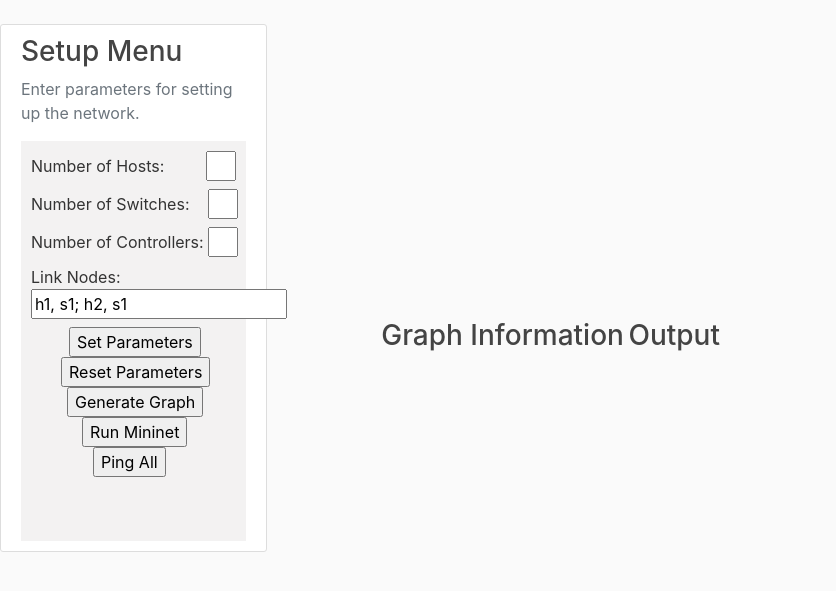
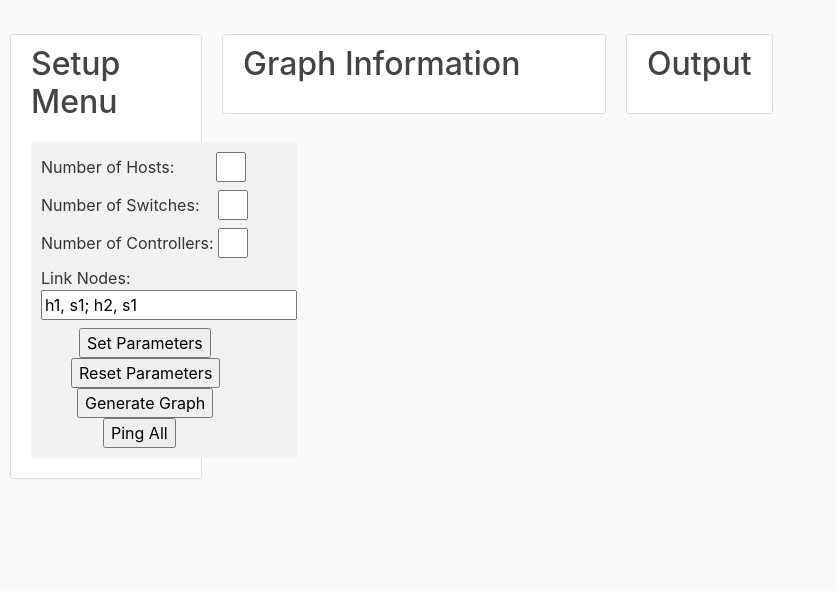
Before and after one commit to GatlinCruz/Capstone, a Django app: template mysite/gui/templates/gui/base.html in a window 1280 px wide. Shown: the part 56-647 px from the top of the page, without its empty margins (0-836 px from the left). Run offline with Django 3.2, Linux system fonts and the light colour scheme; the template is opened without the code that fills it, so the values that code supplies are empty; some libraries are stand-ins or nearby versions.

Commit message:
More formatting :))

```diff
--- a/mysite/gui/templates/gui/base.html
+++ b/mysite/gui/templates/gui/base.html
@@ -7,9 +7,9 @@
     <link rel="stylesheet" href="https://stackpath.bootstrapcdn.com/bootstrap/4.5.2/css/bootstrap.min.css" integrity="sha384-JcKb8q3iqJ61gNV9KGb8thSsNjpSL0n8PARn9HuZOnIxN0hoP+VmmDGMN5t9UJ0Z" crossorigin="anonymous">
     {% load static %}
     <link rel="stylesheet" type="text/css" href="{% static 'gui/main.css' %}">
-
     <title>Capstone</title>
 </head>
+
 <body>
 <header class="site-header">
     <nav class="navbar navbar-expand-md navbar-dark bg-steel fixed-top">
@@ -26,14 +26,10 @@
     </nav>
 </header>
 
-
-  <div class="row" style="display:inline-block">
-    <div class="col-md-4">
-      <div class="content-section" style="display:inline-block">
-        <h3>Setup Menu</h3>
-        <p class='text-muted'>Enter parameters for setting up the network.</p>
-          <div class="btn-group" style="display: inline-block">
-            <form action="#" method="get" style="width:225px; height:400px; background-color:#f3f2f2">
+<div class="content-section" style="width:15%; float: left; margin:10px">
+    <h2 style="margin-bottom:20px">Setup Menu</h2>
+    <div class="btn-group" style="display: inline-block; margin-bottom:10px">
+        <form action="#" method="get" style="background-color:#f3f2f2; padding-bottom:10px">
             <label style=" margin-left:10px">Number of Hosts: <input type="text" value="{{graph.num_hosts}}" id="host" name="host" size="3" style="width:30px; margin-left: 37px; margin-top: 10px;"/></label>
             <label style=" margin-left:10px">Number of Switches: <input type="text" value="{{graph.num_switches}}" id="switch" name="switch" size="3" style="width:30px; margin-left: 14px"/></label>
             <label style=" margin-left:10px">Number of Controllers: <input type="text" value="{{graph.num_controllers}}" id="controller" name="controller" size="3" style="width:30px"/></label>
@@ -42,30 +38,22 @@
             <input type="submit" value="Reset Parameters" name="resetbtn" style="margin-left: 40px">
             <div>
                 <input type="submit" value="Generate Graph" name="graphbtn" style="margin-left: 46px">
-                    <input type="submit" value="Run Mininet" name="runbtn" style="margin-left: 61px">
                 <input type="submit" value="Ping All" name="pingbtn" style="margin-left: 72px">
-                </div>
-                <div>
-<!--                    <input type="text" value="h1" id="first" name="first" size="1" style="width:30px; margin-top: 10px; margin-left: 42px"/>-->
-
-<!--                    <input type="text" value="h2" id="second" name="second" size="1" style="width:30px; margin-top: 10px; "/>-->
             </div>
         </form>
     </div>
 </div>
-<!--        <div class="col-md-8">-->
-
-<!--    </div>-->
+<div class="content-section" id="content" style="width:30%; float:left; margin:10px">
+    <h2 style="margin-bottom:20px">Graph Information</h2>
+    <div style="background-color:#f3f2f2">
+        {% block content %}{% endblock %}
     </div>
 </div>
-    <div id="content" style="display:inline-block">
-        <h3>Graph Information</h3>
-        {% block content %}{% endblock %}
-<!-- <iframe srcdoc="{{graph_html}}" width="430px" height="500" id="iframe1"> </iframe>-->
+<div class="content-section" id="output" style="float:left; margin:10px">
+    <h2 style="margin-bottom:20px">Output</h2>
+    <div style="background-color:#f3f2f2">
+        {% block output %}{% endblock %}
     </div>
-    <div id="output" style="display:inline-block">
-        <h3>Output</h3>
-        {% block output %}{% endblock %}
 </div>
 
 <!-- Optional JavaScript -->
```
Also changed, not shown: mysite/gui/templates/gui/buttons.py (+10 -8 lines). Lines whose indentation alone changed are shown as unchanged.
